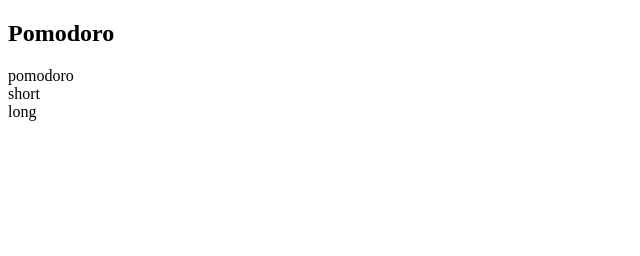
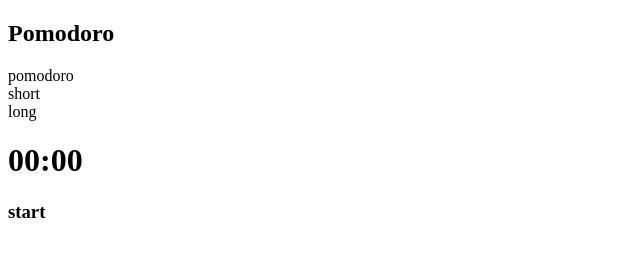
Before and after one commit to curchadw/pomodoro_app, a plain HTML site: page test.html in a window 1280 px wide. Shown: the whole page, without its empty margins (0-640 px from the left). Drawn offline with Linux system fonts and the light colour scheme.

Commit message:
putting together timer methods

```diff
--- a/js/timer.js
+++ b/js/timer.js
@@ -16,19 +16,25 @@ class Timer{
 
     select(type){
         this.type = type;
-        //this.reset()
+        this.reset()
         console.log(this.type)
     }
 
 
     //start method
     start(){
-
+        let leftover_time = this.pomodoro;
+        let countdown = setInterval(()=>{
+            leftover_time--;
+            this.clock.innerHTML = leftover_time;
+            leftover_time <= 0 ? clearInterval(countdown) : '';
+        },1000)
     }
 
     //reset method
     reset(){
         //this.stop()
+
     }
 
     //stop method
--- a/test.html
+++ b/test.html
@@ -14,6 +14,11 @@
         <div onclick="timer.select('shortbreak')" class="pointer">short</div>
         <div onclick="timer.select('longbreak')" class="pointer">long</div>
     </nav>
+
+    <h1 id="time">00:00</h1>
+    <h3 id="action" class='pointer' onclick="action(timer.start())">
+        start
+    </h3>
 <script src="js/index.js"></script>
 <script src="js/settings.js"></script>
 <script src="js/timer.js"></script>
```
